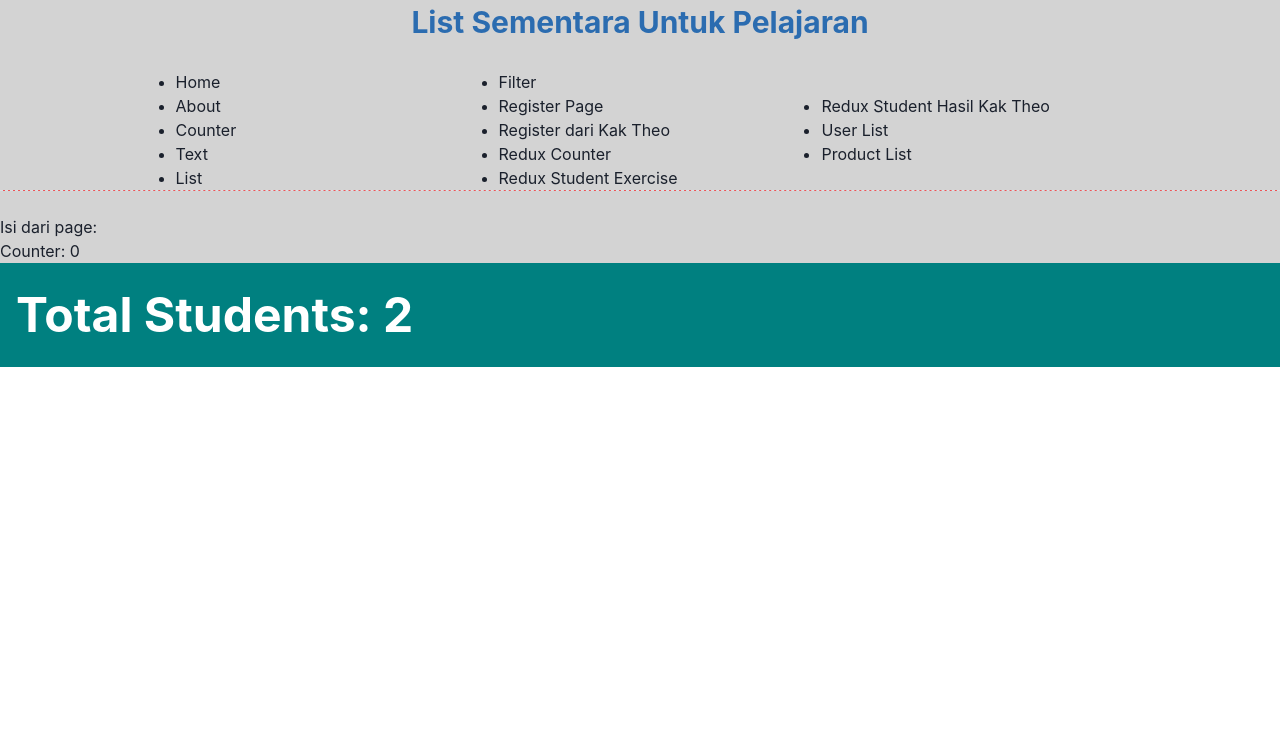
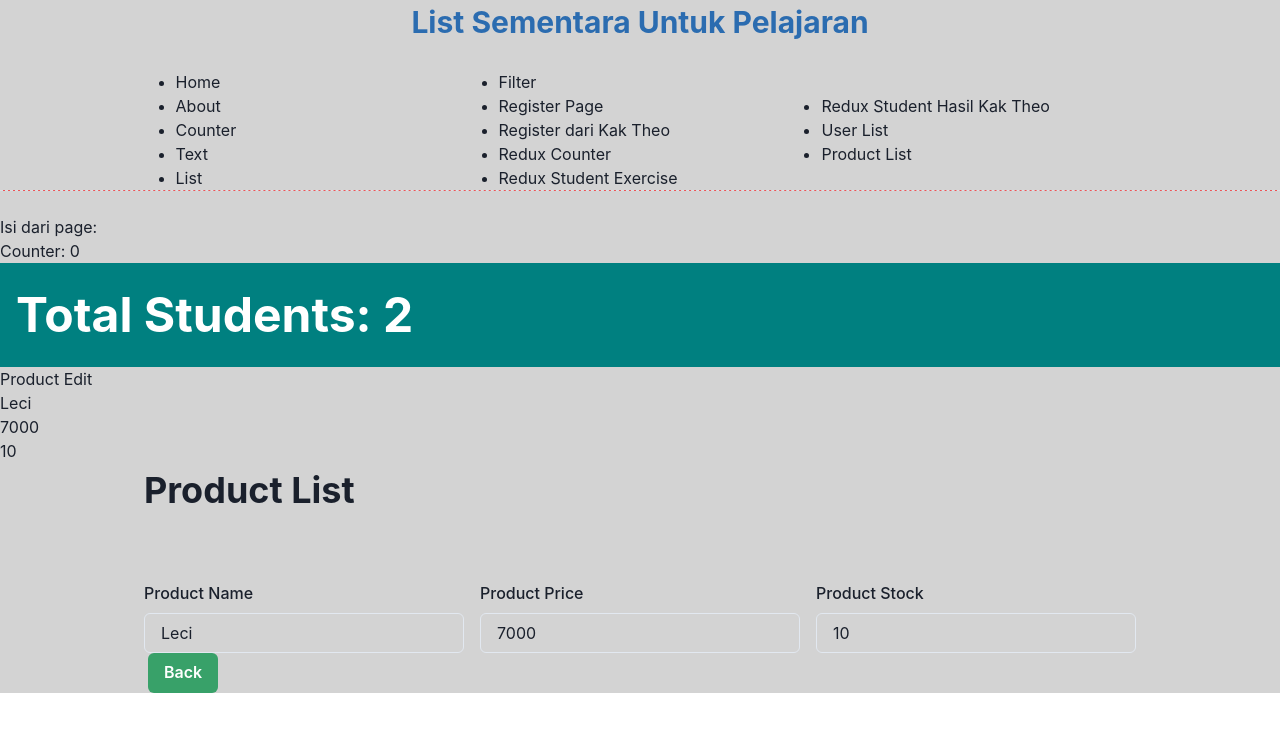
Before and after one commit to BagusDP2011/Exercise, a React (Create React App) app: page /productlist/1 in a window 1280 px wide. Shown: the top 732 px of the page. Built offline with nearby package versions, Linux system fonts and the light colour scheme; data requests are answered from the project's data file.

Commit message:
20220831 - Product Edit

```diff
--- a/db/db.json
+++ b/db/db.json
@@ -19,34 +19,16 @@
       "stock": 10
     },
     {
-      "product_name": "asdasd",
-      "price": "16666",
+      "product_name": "A",
+      "price": "1",
       "stock": "1",
       "id": 4
     },
     {
-      "product_name": "Semangka",
-      "price": "20000",
-      "stock": "10",
+      "product_name": "B",
+      "price": "1",
+      "stock": "1",
       "id": 5
-    },
-    {
-      "product_name": "Semangka",
-      "price": "20000",
-      "stock": "10",
-      "id": 6
-    },
-    {
-      "product_name": "Semangka",
-      "price": "20000",
-      "stock": "10",
-      "id": 7
-    },
-    {
-      "product_name": "Emas Langka",
-      "price": "5000000000000000000000",
-      "stock": "-30",
-      "id": 8
     }
   ]
 }
--- a/src/App.jsx
+++ b/src/App.jsx
@@ -15,6 +15,7 @@ import { useSelector } from "react-redux";
 import Student from "./pages/Student";
 import UserList from "./pages/UserList";
 import ProductList from "./pages/ProductList";
+import ProductEdit from "./pages/ProductEdit";
 
 
 function App() {
@@ -124,7 +125,8 @@ function App() {
         <Route path="/reduxstudent" element={<ReduxStudent />} />
         <Route path="/student" element={<Student />} />
         <Route path="/userlist" element={<UserList />} />
-        <Route path="/productlist" element={<ProductList />} />
+        <Route path="/productlist/" element={<ProductList />} />
+        <Route path="/productlist/:id" element={<ProductEdit />} />
       </Routes>
     </Box>
   );
--- /dev/null
+++ b/src/pages/ProductEdit.jsx
@@ -0,0 +1,75 @@
+import { Box, Text, Container, Grid, GridItem, FormControl, FormLabel, Input, Button } from "@chakra-ui/react"
+import { useParams } from 'react-router-dom'
+import { useEffect, useState } from "react"
+import { jsonServerAPI } from "../api"
+import { Link } from "react-router-dom"
+
+const ProductEdit = () => {
+    const [product, setProduct] = useState ({})
+
+    const params = useParams()
+    console.log(params.id)
+
+    const fetchProduk = async () => {
+        try {
+            const response = await jsonServerAPI.get(`/products/${params.id}`)
+            setProduct(response.data)
+        } catch (err) {
+            console.log(err)
+
+        }
+    }
+
+    useEffect(() => {
+        fetchProduk()
+    }, [])
+
+    return (
+    <Box>
+        <Text>Product Edit</Text>
+        <Text>{product.product_name}</Text>
+        <Text>{product.price}</Text>
+        <Text>{product.stock}</Text>
+
+        <Container maxW="container.lg">
+            <Text fontWeight="bold" fontSize="4xl" marginBottom="16">
+                Product List
+            </Text>
+
+            <Grid templateColumns="repeat(3, 1fr)" columnGap={"4"}>
+                <GridItem>
+                    <FormControl>
+                        <FormLabel>Product Name</FormLabel>
+                        {/* <Input type="text" onChange={(event) => formik.setFieldValue("product_name", event.target.value)}></Input> */}
+                        <Input type="text" name="product_name"
+                        // onChange={(formChangeHandler)}
+                         defaultValue={product.product_name}></Input>
+                    </FormControl>
+                </GridItem>
+                <GridItem>
+                    <FormControl>
+                        <FormLabel>Product Price</FormLabel>
+                        <Input type="number" name="price"
+                        // onChange={(formChangeHandler)}
+                         defaultValue={product.price}></Input>
+                    </FormControl>
+                </GridItem>
+                <GridItem>
+                    <FormControl>
+                        <FormLabel>Product Stock</FormLabel>
+                        <Input type="number" name="stock"
+                        // onChange={(formChangeHandler)}
+                         defaultValue={product.stock}></Input>
+                    </FormControl>
+                </GridItem>
+            </Grid>
+            <Link to={`/productlist/`}><Button mx="1" colorScheme="green">Back</Button></Link>
+
+        </Container>
+    </Box>
+
+
+    )
+}
+
+export default ProductEdit
--- a/src/pages/ProductList.jsx
+++ b/src/pages/ProductList.jsx
@@ -3,7 +3,8 @@ import { useState, useEffect } from "react"
 import axios from 'axios'
 import { jsonServerAPI } from "../api"
 import { useFormik } from "formik"
-
+import * as Yup from 'yup'
+import { Link } from "react-router-dom"
 
 const ProductList = () => {
     const [products, setProducts] = useState([])
@@ -29,6 +30,10 @@ const ProductList = () => {
                     <Td>{val.product_name}</Td>
                     <Td>{new Intl.NumberFormat("id-ID", { style: 'currency', currency: 'IDR' }).format(val.price)}</Td>
                     <Td>{val.stock}</Td>
+                    <Td>
+                        <Link to={`/productlist/${val.id}`}><Button mx="1" colorScheme="green">Edit</Button></Link>
+                        <Button mx="1" colorScheme="red" onClick={() => deleteBtnHandler(val.id)}>Delete</Button>
+                    </Td>
                 </Tr>
             )
         })
@@ -42,29 +47,46 @@ const ProductList = () => {
             product_name: "",
             price: 0,
             stock: 0,
-        }
+        },
+        onSubmit: async (values) => {
+            try {
+                const { product_name, price, stock } = values
+                let newProduct = {
+                    product_name,
+                    price,
+                    stock
+                }
+
+                await jsonServerAPI.post("/products", newProduct)
+                fetchProducts()
+                Toast({ title: "Product Added", status:"success"})
+
+            } catch (err) {
+                Toast({ title: "Failed", status:"error"})
+                console.log(err)
+
+            }
+        },
+        validationSchema: Yup.object({
+            product_name: Yup.string().required("Nama Produk: Tidak boleh kosong"),
+            price: Yup.number().required("Harga Produk: Tidak boleh kosong").min(1000, "Minimum 1k").max(100000, "Max 100k"),
+            stock: Yup.number().required("Stock Produk: Tidak boleh kosong").min(1)
+        }),
+        validateOnChange: false,
+
     })
 
     const formChangeHandler = (event) => {
         formik.setFieldValue(event.target.name, event.target.value)
     }
 
-    const addProductBtnHandler = async () => {
+    const deleteBtnHandler = async (id) => {
         try {
-            const { product_name, price, stock } = formik.values
-            let newProduct = {
-                product_name,
-                price,
-                stock
-            }
-
-            await jsonServerAPI.post("/products", newProduct)
+            await jsonServerAPI.delete(`/products/${id}`)
             fetchProducts()
-            Toast({ title: "Product Added", status:"success"})
+            Toast({ title : "Product Deleted", status: "info" })
         } catch (err) {
-            Toast({ title: "Failed", status:"error"})
             console.log(err)
-
         }
     }
 
@@ -77,27 +99,29 @@ const ProductList = () => {
 
             <Grid templateColumns="repeat(3, 1fr)" columnGap={"4"}>
                 <GridItem>
-                    <FormControl isInvalid isRequired>
+                    <FormControl isInvalid={formik.errors.product_name}>
                         <FormLabel>Product Name</FormLabel>
                         {/* <Input type="text" onChange={(event) => formik.setFieldValue("product_name", event.target.value)}></Input> */}
                         <Input type="text" name="product_name" onChange={(formChangeHandler)}></Input>
-                        <FormErrorMessage>Text is invalid</FormErrorMessage>
+                        <FormErrorMessage>{formik.errors.product_name}</FormErrorMessage>
                     </FormControl>
                 </GridItem>
                 <GridItem>
-                    <FormControl>
+                    <FormControl isInvalid={formik.errors.price}>
                         <FormLabel>Product Price</FormLabel>
                         <Input type="number" name="price" onChange={(formChangeHandler)}></Input>
+                        <FormErrorMessage>{formik.errors.price}</FormErrorMessage>
                     </FormControl>
                 </GridItem>
                 <GridItem>
-                    <FormControl>
+                    <FormControl isInvalid={formik.errors.stock}>
                         <FormLabel>Product Stock</FormLabel>
                         <Input type="number" name="stock" onChange={(formChangeHandler)}></Input>
+                        <FormErrorMessage>{formik.errors.stock}</FormErrorMessage>
                     </FormControl>
                 </GridItem>
             </Grid>
-            <Button onClick={addProductBtnHandler}>Tambah</Button>
+            <Button onClick={formik.handleSubmit} disabled={formik.isSubmitting} my="4" colorScheme="teal">Tambah</Button>
 
             <Table>
                 <Thead>
@@ -105,6 +129,7 @@ const ProductList = () => {
                         <Th>Product Name</Th>
                         <Th>Price</Th>
                         <Th>Stock</Th>
+                        <Th>Action</Th>
                     </Tr>
                 </Thead>
                 <Tbody>
```
